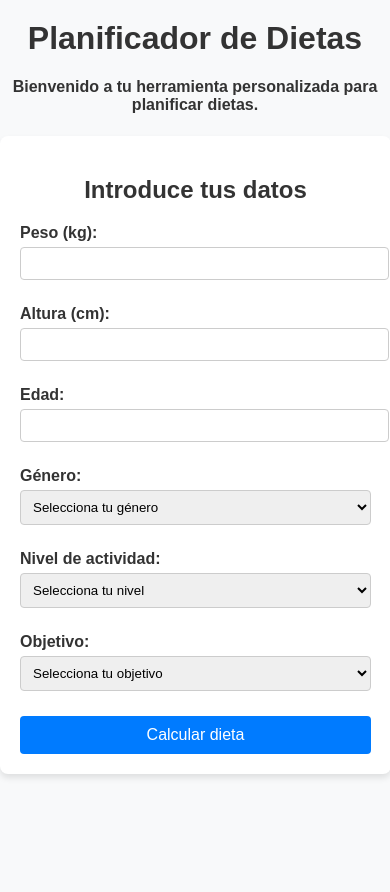
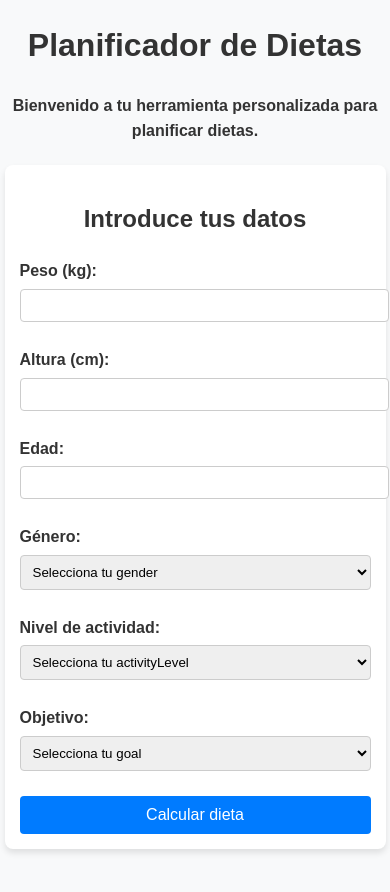
Before and after one commit to iancamps90/planificador-dietas, a React (Vite) app: page / in a window 390 px wide. Shown: the top 892 px of the page. Built offline with nearby package versions, Linux system fonts and the light colour scheme.

Commit message:
responsice, organizacion y optimizacion
se hace responsive para pantallas de movil y se organiza y optimiza el fichero userform separandolos calculos y el formfiled

```diff
--- /dev/null
+++ b/src/components/FormField.jsx
@@ -0,0 +1,23 @@
+// src/components/FormField.jsx
+
+import React from 'react';
+
+const FormField = ({ label, type, id, name, value, onChange, error, options }) => (
+    <div>
+        <label htmlFor={id}>{label}:</label>
+        {type === 'select' ? (
+            <select id={id} name={name} value={value} onChange={onChange} required>
+                {options.map((option, index) => (
+                    <option key={index} value={option}>
+                        {option === "" ? `Selecciona tu ${name}` : option}
+                    </option>
+                ))}
+            </select>
+        ) : (
+            <input type={type} id={id} name={name} value={value} onChange={onChange} required />
+        )}
+        {error && <p className="error">{error}</p>}
+    </div>
+);
+
+export default FormField;
--- a/src/components/UserForm.css
+++ b/src/components/UserForm.css
@@ -53,6 +53,15 @@ form button:hover {
     background-color: #0056b3;
 }
 
+@media (max-width: 768px) {
+    form {
+        width: 90%; /* Ancho más grande en pantallas pequeñas */
+        padding: 15px; /* Menos espacio en pantallas pequeñas */
+    }
+}
+
+
+
 /* estilo para los errores*/
 .error {
     color: red;
@@ -66,6 +75,7 @@ form button:hover {
     max-width: 600px; /* Ajusta el máximo ancho del gráfico */
     margin: 0 auto; /* Centra los gráficos */
     padding: 20px; /* Añade algo de espacio alrededor de los gráficos */
+    box-sizing: border-box; /* Asegura que el padding no afecte el ancho total */
 }
 
 .chart-container canvas {
@@ -83,6 +93,6 @@ h3 {
     .chart-container {
         max-width: 100%; /* En pantallas pequeñas, el gráfico ocupará el 100% del contenedor */
         padding: 10px; /* Menos espacio en pantallas pequeñas */
-        height: 300px; /* Puedes ajustar la altura también */
+        height: 400px; /* Puedes ajustar la altura también */
     }
 }
--- a/src/components/UserForm.jsx
+++ b/src/components/UserForm.jsx
@@ -1,9 +1,11 @@
-// Importamos React y useState para manejar el estado del formulario
-import React, { useState } from "react";
-// Importamos el archivo CSS específico para estilizar el formulario
-import "./UserForm.css";
+// src/components/UserForm.jsx
+
+import React, { useState } from "react"; // Importamos React y useState para manejar el estado del formulario
+import "./UserForm.css"; // Importamos el archivo CSS específico para estilizar el formulario
 import { Pie } from "react-chartjs-2"; // Importamos el componente Pie de Chart.js
 import { Chart as ChartJS, ArcElement, Tooltip, Legend, Title } from 'chart.js';
+import { calculateCalories, calculateMacronutrients, activityMultiplier } from "../utils/calculations";
+import FormField from './FormField';
 
 // Registramos los elementos necesarios para usar el gráfico circular
 ChartJS.register(ArcElement, Tooltip, Legend, Title);
@@ -37,63 +39,16 @@ const UserForm = ({ onSubmit }) => {
         setFormData({ ...formData, [name]: value });
     };
 
-
-    // Crear una función para calcular calorías
-    const calculateCalories = (weight, height, age, activityLevel, gender, goal) => {
-        // Cálculo del BMR según el género
-        const bmr =
-            gender === "male"
-                ? 10 * weight + 6.25 * height - 5 * age + 5  // Para hombres
-                : 10 * weight + 6.25 * height - 5 * age - 161; // Para mujeres
-
-        // Ajuste por nivel de actividad
-        const activityMultiplier = {
-            sedentario: 1.2,
-            activo: 1.55,
-            muyActivo: 1.725,
-        };
-
-        let totalCalories = bmr * activityMultiplier[activityLevel];
-
-        // Ajuste según el objetivo
-        if (goal === "lose") {
-            totalCalories *= 0.85; // Reducir un 15% para perder peso
-        } else if (goal === "gain") {
-            totalCalories *= 1.15; // Aumentar un 15% para ganar masa
-        }
-
-        return totalCalories;
-    };
-
-    // Funci0n calculo de los macronutrientes
-    const calculateMacronutrients = (calories) => {
-        const proteinCalories = calories * 0.3; // 30% de las calorías para proteínas
-        const carbsCalories = calories * 0.4;   // 40% de las calorías para carbohidratos
-        const fatCalories = calories * 0.3;      // 30% de las calorías para grasas
-
-        // Convertimos las calorías a gramos
-        const proteinGrams = proteinCalories / 4; // 1g de proteína = 4 calorías
-        const carbsGrams = carbsCalories / 4;     // 1g de carbohidrato = 4 calorías
-        const fatGrams = fatCalories / 9;         // 1g de grasa = 9 calorías
-
-        return { proteinGrams, carbsGrams, fatGrams };
-    };
-
-
-
-
     const handleSubmit = (e) => {
         e.preventDefault();
         const { weight, height, age, activityLevel, gender, goal } = formData;
 
         // Validación de los campos
-        let formErrors = {};
-
+        const formErrors = {};
         // Validación de peso, altura y edad
         if (!weight || isNaN(weight) || weight <= 0) formErrors.weight = "Por favor, ingresa un peso válido.";
         if (!height || isNaN(height) || height <= 0) formErrors.height = "Por favor, ingresa una altura válida.";
         if (!age || isNaN(age) || age <= 0) formErrors.age = "Por favor, ingresa una edad válida.";
-
         // Validación de selección de género y nivel de actividad
         if (!gender) formErrors.gender = "Por favor, selecciona tu género.";
         if (!activityLevel) formErrors.activityLevel = "Por favor, selecciona tu nivel de actividad.";
@@ -144,122 +99,27 @@ const UserForm = ({ onSubmit }) => {
 
         <div>
             <form onSubmit={handleSubmit}>
-                {/* Título del formulario */}
                 <h2>Introduce tus datos</h2>
-
-                {/* Campo para el peso */}
-                <div>
-                    <label htmlFor="weight">Peso (kg):</label>
-                    <input
-                        type="number"         // El campo acepta solo números
-                        id="weight"           // Identificador único para el campo
-                        name="weight"         // Nombre del campo, coincide con la propiedad en el estado
-                        value={formData.weight} // Valor actual del estado correspondiente
-                        onChange={handleChange} // Manejador para capturar cambios
-                        required             // Campo obligatorio
-                    />
-                    {errors.weight && <p className="error">{errors.weight}</p>}
-                </div>
-
-                {/* Campo para la altura */}
-                <div>
-                    <label htmlFor="height">Altura (cm):</label>
-                    <input
-                        type="number"
-                        id="height"
-                        name="height"
-                        value={formData.height}
-                        onChange={handleChange}
-                        required
-                    />
-                    {errors.height && <p className="error">{errors.height}</p>}
-                </div>
-
-                {/* Campo para la edad */}
-                <div>
-                    <label htmlFor="age">Edad:</label>
-                    <input
-                        type="number"
-                        id="age"
-                        name="age"
-                        value={formData.age}
-                        onChange={handleChange}
-                        required
-                    />
-                    {errors.age && <p className="error">{errors.age}</p>}
-                </div>
-
-                {/* Campo para seleccionar genero */}
-                <div>
-                    <label htmlFor="gender">Género:</label>
-                    <select
-                            id="gender"
-                            name="gender"
-                            value={formData.gender}
-                            onChange={handleChange}
-                            required
-                        >
-                            <option value="">Selecciona tu género</option>
-                            <option value="male">Hombre</option>
-                            <option value="female">Mujer</option>
-                        </select>
-                    {errors.gender && <p className="error">{errors.gender}</p>}
-                </div>
-
-                {/* Campo para seleccionar el nivel de actividad */}
-                <div>
-                    <label htmlFor="activityLevel">Nivel de actividad:</label>
-                    <select
-                        id="activityLevel"
-                        name="activityLevel"
-                        value={formData.activityLevel}
-                        onChange={handleChange}
-                        required
-                    >
-                        {/* Opciones del selector */}
-                        <option value="">Selecciona tu nivel</option>
-                        <option value="sedentario">Sedentario</option>
-                        <option value="activo">Activo</option>
-                        <option value="muyActivo">Muy activo</option>
-                    </select>
-                    {errors.activityLevel && <p className="error">{errors.activityLevel}</p>}
-                </div>
-
-                {/* Campo para seleccionar el objetivo de la dieta */}
-                <div>
-                    <label htmlFor="goal">Objetivo:</label>
-                    <select
-                        id="goal"
-                        name="goal"
-                        value={formData.goal}
-                        onChange={handleChange}
-                    >
-                        {/* Opciones del selector */}
-                        <option value="">Selecciona tu objetivo</option>
-                        <option value="maintain">Mantener peso</option>
-                        <option value="lose">Perder peso</option>
-                        <option value="gain">Ganar masa muscular</option>
-                    </select>
-                    {errors.goal && <p className="error">{errors.goal}</p>}
-                </div>
-
-                {/* Botón para enviar el formulario */}
+                <FormField label="Peso (kg)" type="number" id="weight" name="weight" value={formData.weight} onChange={handleChange} error={errors.weight} />
+                <FormField label="Altura (cm)" type="number" id="height" name="height" value={formData.height} onChange={handleChange} error={errors.height} />
+                <FormField label="Edad" type="number" id="age" name="age" value={formData.age} onChange={handleChange} error={errors.age} />
+                <FormField label="Género" type="select" id="gender" name="gender" value={formData.gender} onChange={handleChange} error={errors.gender} options={["", "male", "female"]} />
+                <FormField label="Nivel de actividad" type="select" id="activityLevel" name="activityLevel" value={formData.activityLevel} onChange={handleChange} error={errors.activityLevel} options={["", "sedentario", "activo", "muyActivo"]} />
+                <FormField label="Objetivo" type="select" id="goal" name="goal" value={formData.goal} onChange={handleChange} error={errors.goal} options={["", "maintain", "lose", "gain"]} />
                 <button type="submit">Calcular dieta</button>
             </form>
 
-            {/* Si hay datos de calorías, mostramos el gráfico */}
             <div className="chart-container">
                 {caloriesData && (
                     <div>
                         <h3>Distribución de Calorías</h3>
-                        <Pie data={caloriesData} /> {/* Aquí renderizamos el gráfico circular */}
+                        <Pie data={caloriesData} />
                     </div>
                 )}
             </div>
+        </div>
 
 
-
-        </div>
     );
 };
 
--- a/src/index.css
+++ b/src/index.css
@@ -4,6 +4,7 @@ body {
   padding: 0;
   background-color: #f8f9fa;
   color: #333;
+  line-height: 1.6; /* Añadir un mejor espaciado entre líneas para mejorar la legibilidad */
 }
 
 h1,h4 {
@@ -13,4 +14,5 @@ h1,h4 {
 
 p {
   text-align: center;
+  margin: 10px 0;
 }
--- /dev/null
+++ b/src/utils/calculations.js
@@ -0,0 +1,32 @@
+// src/utils/calculations.js
+
+export const calculateCalories = (weight, height, age, activityLevel, gender, goal) => {
+    const bmr = gender === "male" ? 10 * weight + 6.25 * height - 5 * age + 5 : 10 * weight + 6.25 * height - 5 * age - 161;
+    let totalCalories = bmr * activityMultiplier[activityLevel];
+
+    if (goal === "lose") {
+        totalCalories *= 0.85;
+    } else if (goal === "gain") {
+        totalCalories *= 1.15;
+    }
+
+    return totalCalories;
+};
+
+export const calculateMacronutrients = (calories) => {
+    const proteinCalories = calories * 0.3;
+    const carbsCalories = calories * 0.4;
+    const fatCalories = calories * 0.3;
+
+    return {
+        proteinGrams: proteinCalories / 4,
+        carbsGrams: carbsCalories / 4,
+        fatGrams: fatCalories / 9,
+    };
+};
+
+export const activityMultiplier = {
+    sedentario: 1.2,
+    activo: 1.55,
+    muyActivo: 1.725,
+};
```
Also changed, not shown: src/App.css (+10 -0 lines), 1 other file (tests, documents, lock files or other folders).
